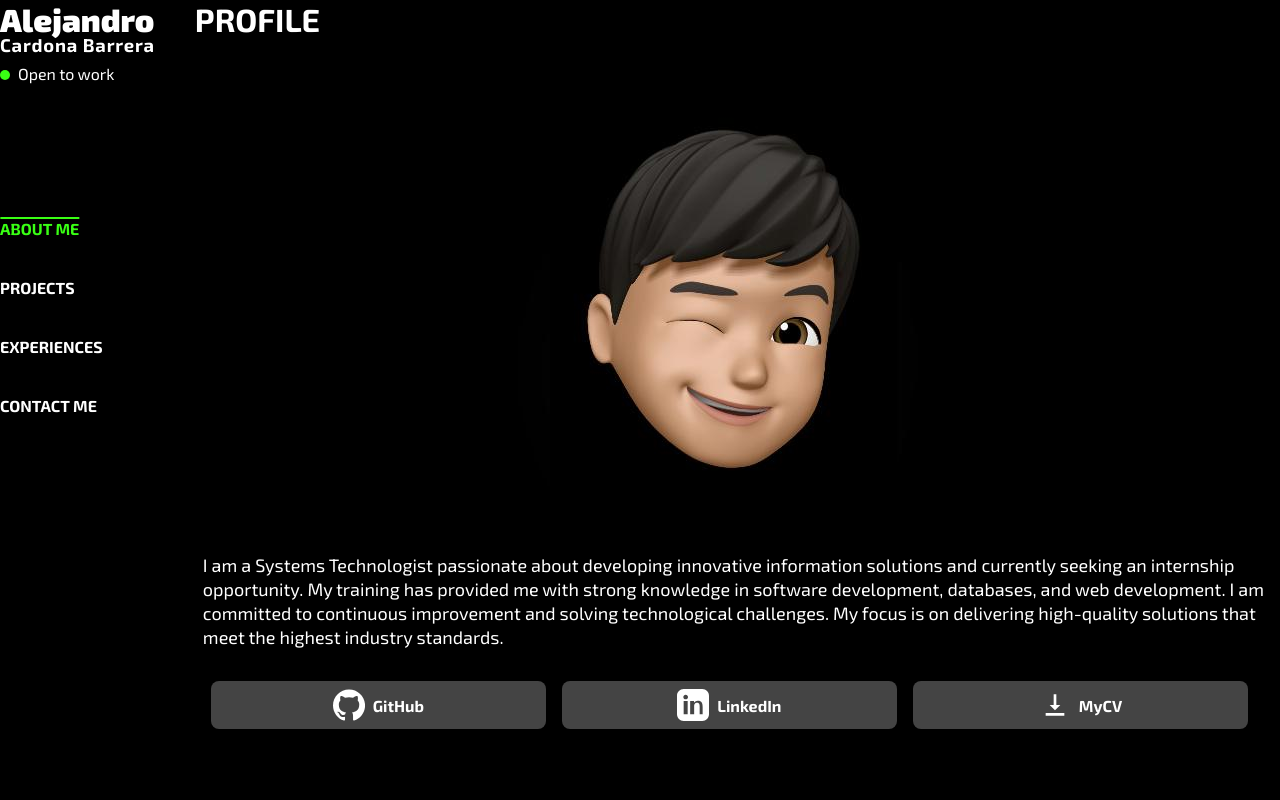
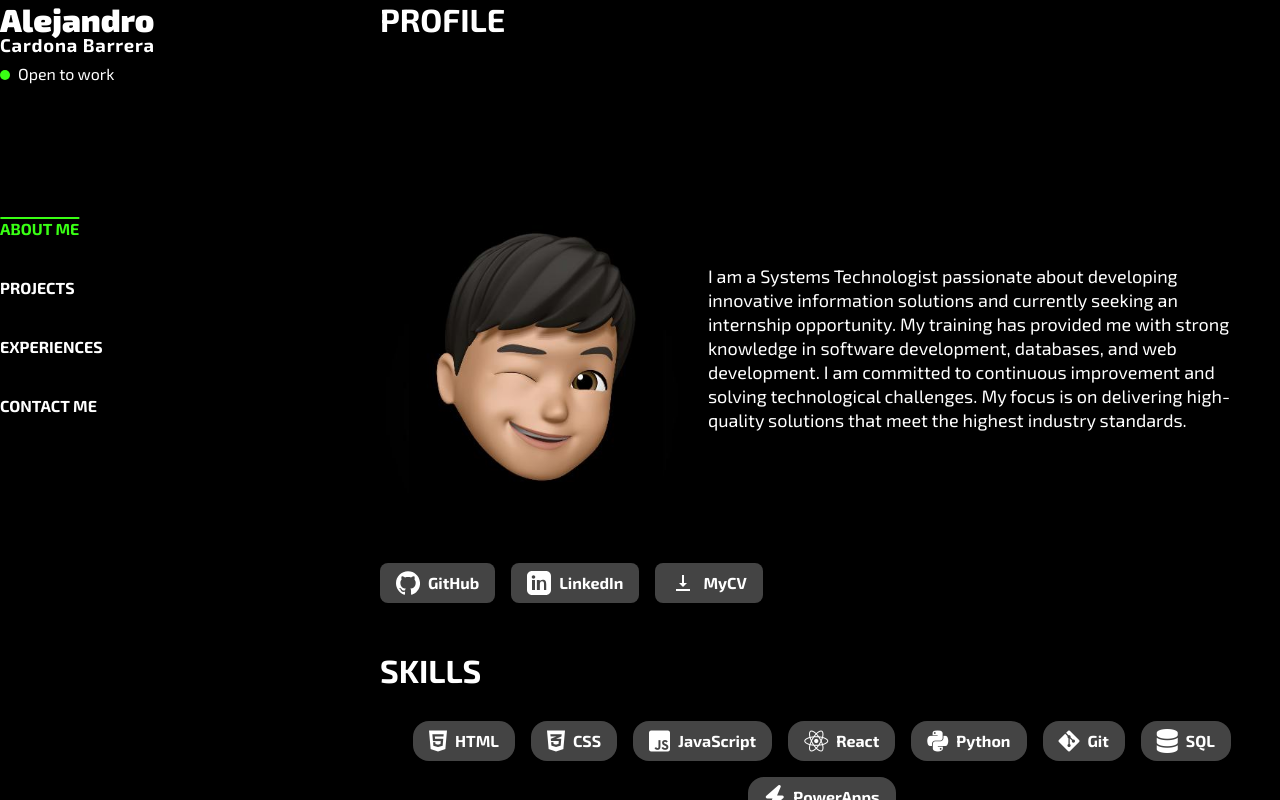
Before and after one commit to Alejo2403/PortfolioACB, a React (Vite) app: page / in a window 1280 px wide. Built offline with nearby package versions, Linux system fonts and the light colour scheme.

Commit message:
HV corregida, y Aboute Responsivo, Skills

```diff
--- a/index.html
+++ b/index.html
@@ -7,6 +7,7 @@
     <link rel="preconnect" href="https://fonts.googleapis.com">
     <link rel="preconnect" href="https://fonts.gstatic.com" crossorigin>
     <link href="https://fonts.googleapis.com/css2?family=Exo+2:ital,wght@0,100..900;1,100..900&display=swap" rel="stylesheet">
+    <link rel="stylesheet" href="https://cdnjs.cloudflare.com/ajax/libs/font-awesome/6.4.0/css/all.min.css">
   </head>
   <body>
     <div id="root"></div>
--- a/src/components/AboutMe.jsx
+++ b/src/components/AboutMe.jsx
@@ -37,6 +37,43 @@ const AboutMe = () => {
           <span>MyCV</span>
         </a>
       </div>
+      <div class="skills-section">
+        <h2 class="skills-title">Skills</h2>
+        <div class="skills">
+          <div class="skill">
+            <i class="fab fa-html5"></i>
+            <span>HTML</span>
+          </div>
+          <div class="skill">
+            <i class="fab fa-css3-alt"></i>
+            <span>CSS</span>
+          </div>
+          <div class="skill">
+            <i class="fab fa-js-square"></i>
+            <span>JavaScript</span>
+          </div>
+          <div class="skill">
+            <i class="fab fa-react"></i>
+            <span>React</span>
+          </div>
+          <div class="skill">
+            <i class="fab fa-python"></i>
+            <span>Python</span>
+          </div>
+          <div class="skill">
+            <i class="fab fa-git-alt"></i>
+            <span>Git</span>
+          </div>
+          <div class="skill">
+            <i class="fas fa-database"></i>
+            <span>SQL</span>
+          </div>
+          <div class="skill">
+            <i class="fas fa-bolt"></i>
+            <span>PowerApps</span>
+          </div>
+        </div>
+      </div>
     </div>
   )
 }
--- a/src/styles/AboutMe.css
+++ b/src/styles/AboutMe.css
@@ -63,3 +63,88 @@ REDES SOCIALES
     width: 2rem;
     height: 2rem;
 }
+
+/*PANTALLA PEQUEÑA*/
+@media (min-width: 768px) {
+    .profile-container {
+        padding: 0 0 0 20%;
+    }
+
+    .p-tittle {
+        padding-bottom: 8rem;
+    }
+
+    .p-content {
+        flex-direction: row;
+        align-items: center;
+        justify-content: center;
+    }
+
+    .description{
+        padding-right: 2rem;
+    }
+
+    .profile-container img {
+        max-width: 40%;
+        width: 20rem;
+        height: auto;
+    }
+
+    .contacts-profile {
+        justify-content: flex-start;
+        gap: 1rem;
+        padding: 0;
+        margin-top: 2rem;
+      }
+
+      .social-button {
+        flex: 0 0 auto;
+        padding: 0.5rem 1rem;
+        font-size: 1rem;
+        gap: 0.5rem;
+      }
+
+      .social-icon {
+        width: 1.5rem;
+        height: 1.5rem;
+      }
+}
+
+.skills-title {
+    font-size: 2rem;
+    text-transform: uppercase;
+    margin: 3rem 0 2rem 0;
+}
+
+.skills {
+    display: flex;
+    flex-wrap: wrap;
+    gap: 1rem;
+    justify-content: center;
+    padding: 0 1rem 2rem 0;
+}
+
+.skill {
+    background-color: #444444;
+    color: white;
+    padding: .5rem 1rem;
+    border-radius: 1rem;
+    display: flex;
+    align-items: center;
+    gap: .5rem;
+    font-weight: 700;
+    font-size: 1rem;
+    transition: transform .3s ease, background-color .3s ease;
+}
+.skill i {
+    font-size: 1.5rem;
+    transition: transform .3s ease;
+}
+.skill:hover {
+    transform: scale(1.05);
+    background-color: var(--ter);
+    color: black;
+}
+.skill:hover i {
+    transform: rotate(360deg) scale(1.2);
+}
```
